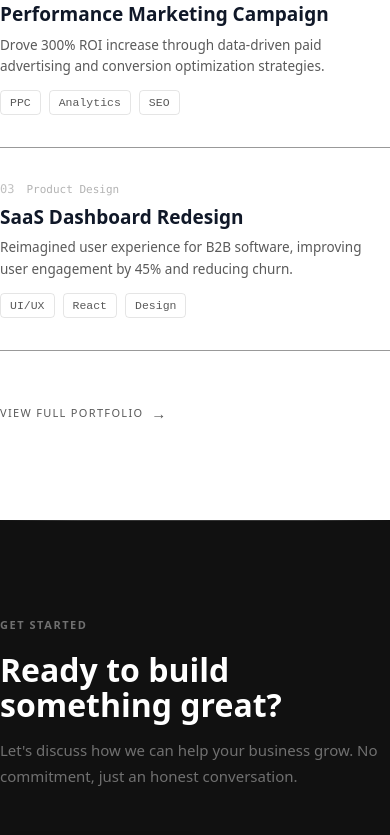
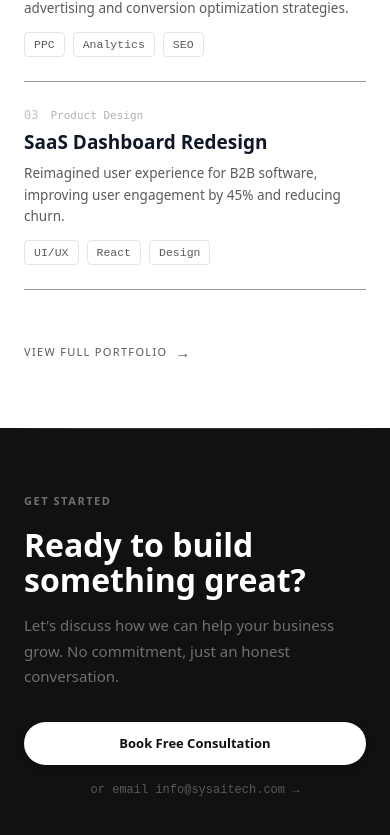
Before and after one commit to Ignorantbird/sysaitech-website, a React (Vite) app: page / in a window 390 px wide. Shown: the part 5126-5961 px from the top of the page. Built offline with nearby package versions, Linux system fonts and the light colour scheme.

Commit message:
Fixed mobile responsiveness of few more components on the Homepage

```diff
--- a/src/components/FinalCTA.jsx
+++ b/src/components/FinalCTA.jsx
@@ -10,8 +10,8 @@ const FinalCTA = () => {
         background: 'linear-gradient(90deg, transparent 0%, rgba(255,255,255,0.15) 20%, rgba(255,255,255,0.15) 80%, transparent 100%)'
       }} />
 
-      <div className="max-w-7xl mx-auto px-6 lg:px-8" style={{ padding: '96px 0' }}>
-        <div className="flex flex-col md:flex-row md:items-end justify-between" style={{ gap: '48px' }}>
+      <div className="max-w-7xl mx-auto px-6 lg:px-8 !py-16 md:!py-24">
+        <div className="flex flex-col md:flex-row md:items-end justify-between gap-8 md:gap-12">
           {/* Left — headline + sub */}
           <div style={{ maxWidth: '520px' }}>
             <p className="font-semibold" style={{
@@ -40,9 +40,10 @@ const FinalCTA = () => {
           </div>
 
           {/* Right — CTA + email */}
-          <div style={{ display: 'flex', flexDirection: 'column', alignItems: 'flex-start', gap: '16px' }}>
+          <div className="items-center md:items-start" style={{ display: 'flex', flexDirection: 'column', gap: '16px' }}>
             <Link
               to="/contact"
+              className="w-full md:w-auto justify-center"
               style={{
                 display: 'inline-flex',
                 alignItems: 'center',
--- a/src/components/SampleWork.jsx
+++ b/src/components/SampleWork.jsx
@@ -7,8 +7,9 @@ const ProjectRow = ({ project, index }) => {
     <div
       onMouseEnter={() => setHovered(true)}
       onMouseLeave={() => setHovered(false)}
+      className="!py-6 md:!py-8"
       style={{
-        padding: '32px 0',
+        padding: '24px 0',
         cursor: 'pointer',
         background: hovered ? 'rgba(0,0,0,0.015)' : 'transparent',
         transition: 'background 0.2s ease'
@@ -178,9 +179,9 @@ const SampleWork = () => {
         zIndex: 1
       }} />
 
-      <div className="max-w-7xl mx-auto px-6 lg:px-8" style={{ padding: '96px 0', position: 'relative', zIndex: 1 }}>
+      <div className="max-w-7xl mx-auto px-6 lg:px-8 !py-16 md:!py-24" style={{ position: 'relative', zIndex: 1 }}>
         {/* Header */}
-        <div style={{ marginBottom: '64px' }}>
+        <div style={{ marginBottom: '40px' }} className="md:!mb-16">
           <p className="font-semibold" style={{
             fontSize: '11px',
             letterSpacing: '0.14em',
```
